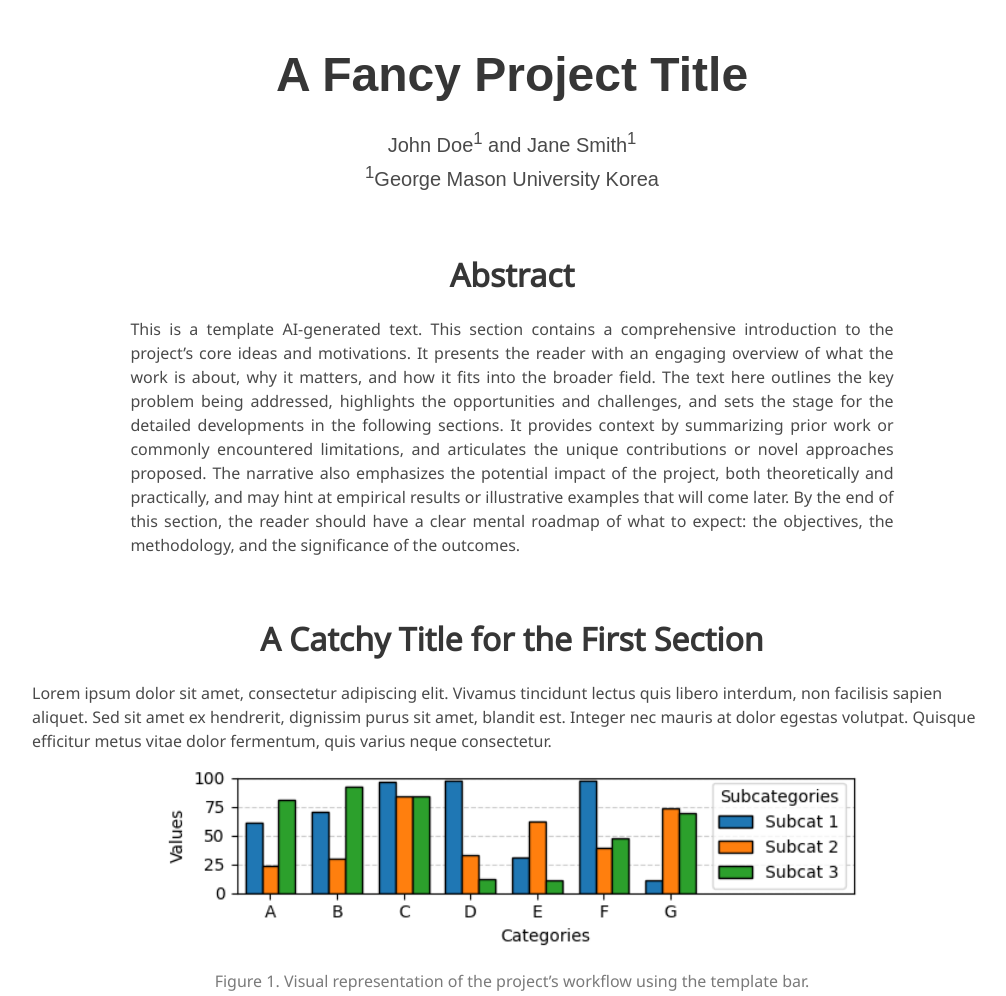
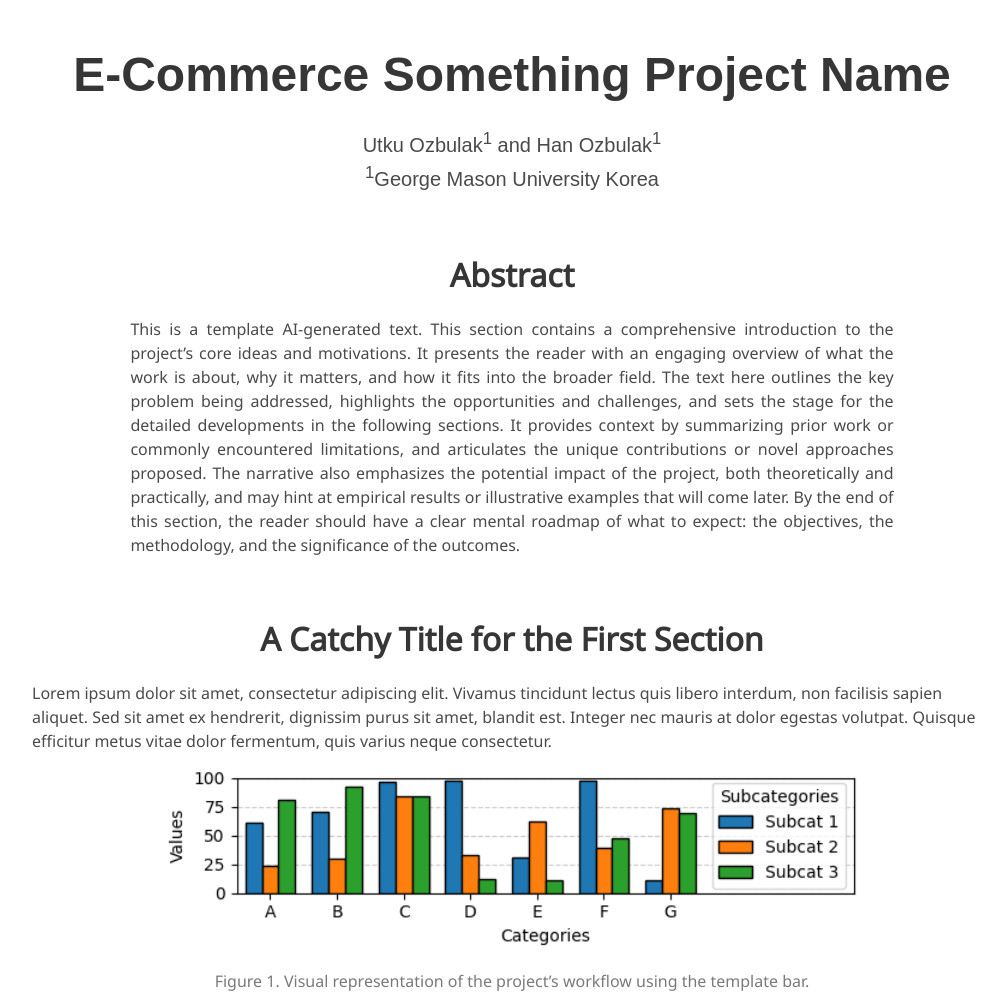
Before and after one commit to utkuozbulak/cds_301_template_website, a plain HTML site: page index.html in a window 1280 px wide. Shown: the top 996 px of the page, without its empty margins (128-1134 px from the left). Drawn offline with Linux system fonts and the light colour scheme; a web font is replaced by a local one.

Commit message:
Update index.html

```diff
--- a/index.html
+++ b/index.html
@@ -23,13 +23,13 @@
     <div class="container is-max-desktop">
       <div class="columns is-centered">
         <div class="column has-text-centered">
-          <h1 class="title is-1 publication-title">A Fancy Project Title</h1>
+          <h1 class="title is-1 publication-title">E-Commerce Something Project Name</h1>
           <div class="is-size-5 publication-authors">
             <span class="author-block">
-              John Doe<sup>1</sup> and
+              Utku Ozbulak<sup>1</sup> and
             </span>
             <span class="author-block">
-              Jane Smith<sup>1</sup>
+              Han Ozbulak<sup>1</sup>
             </span>
           </div>
 
```
